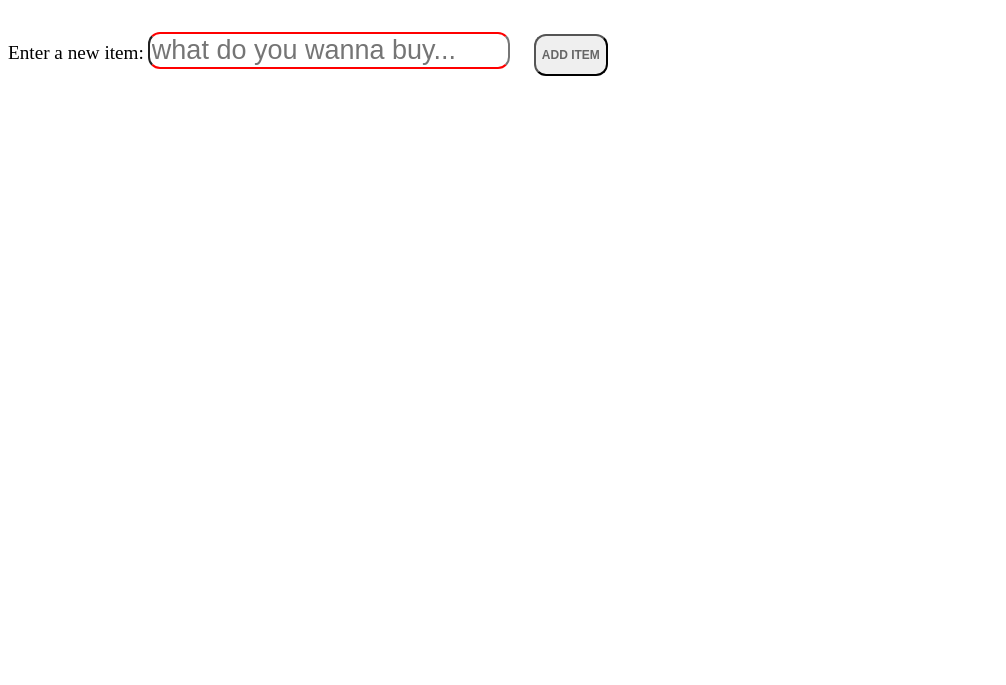
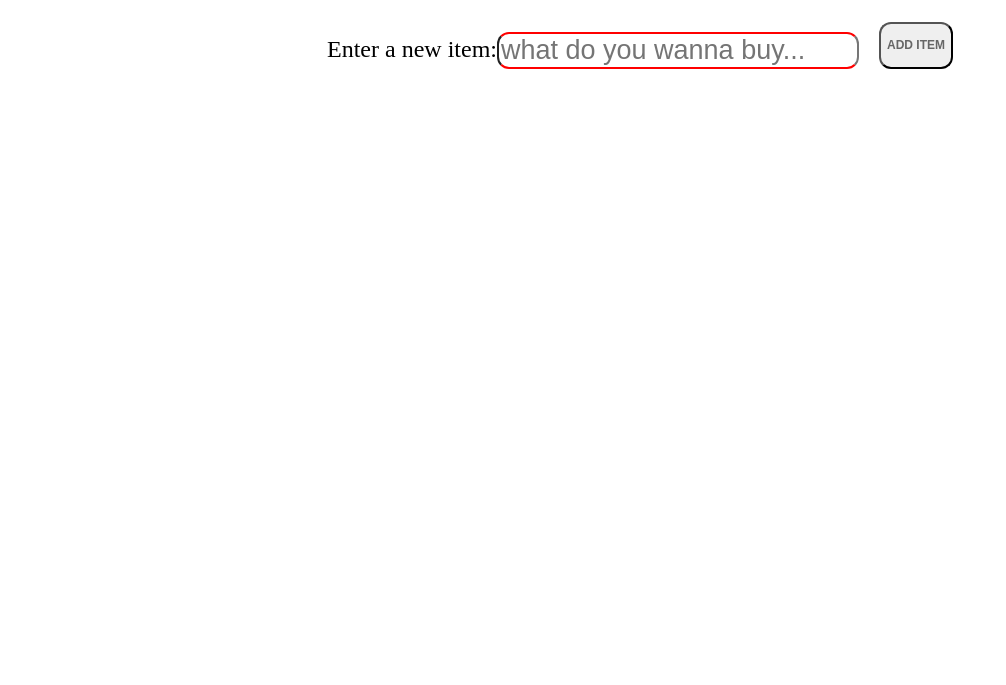
Before and after one commit to sajwan05/Shopping-List, a plain HTML site: page index.html in a window 1280 px wide. Shown: the part 115-800 px from the top of the page, without its empty margins (0-1006 px from the left). Drawn offline with Linux system fonts and the light colour scheme.

Commit message:
Make it look little bette fix alignment

```diff
--- a/styles.css
+++ b/styles.css
@@ -33,3 +33,15 @@ input {
     margin-top: 10px;
 
 }
+
+form {
+    width: 80%;
+    margin: 0 auto;
+    display: flex;
+    justify-content: center;
+}
+label {
+    margin-top: .5rem;
+    align-self: center;
+    font-size: 1.5rem;
+}
```
